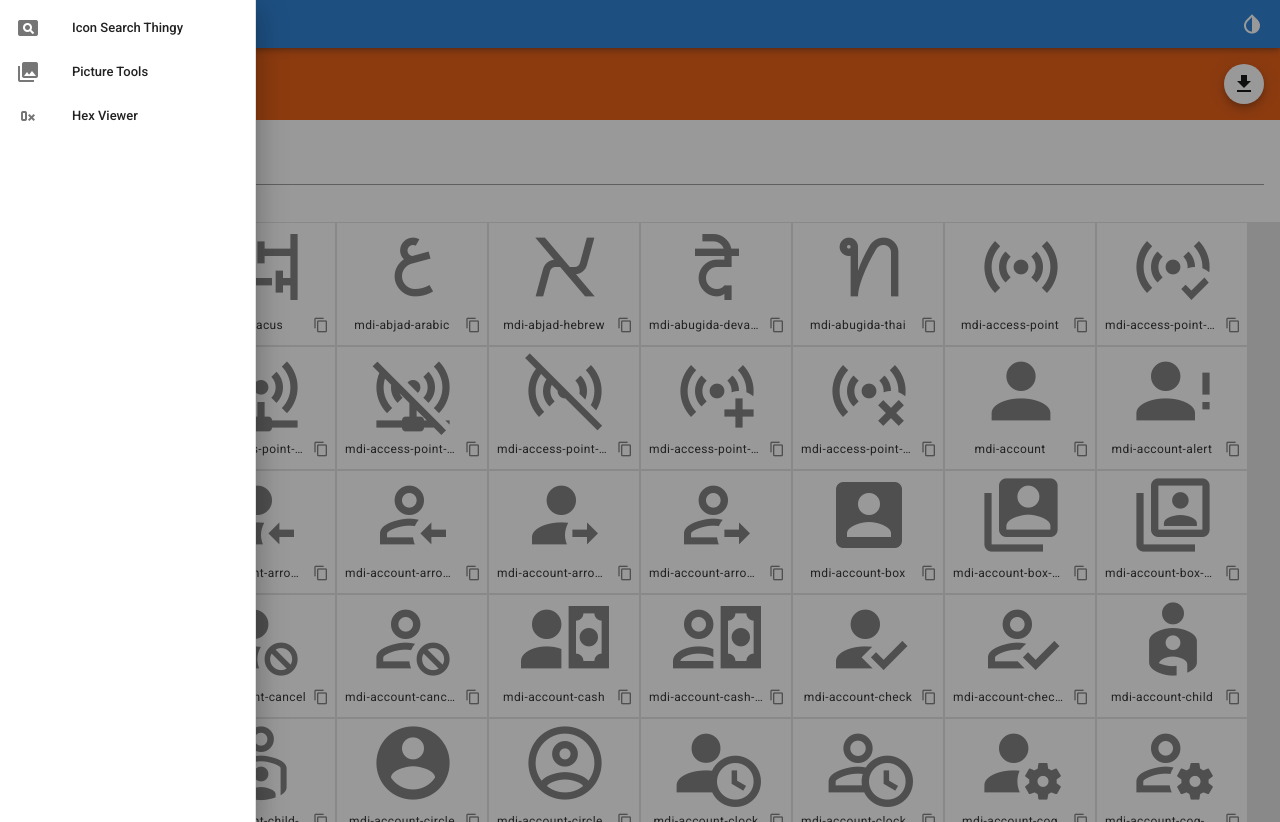
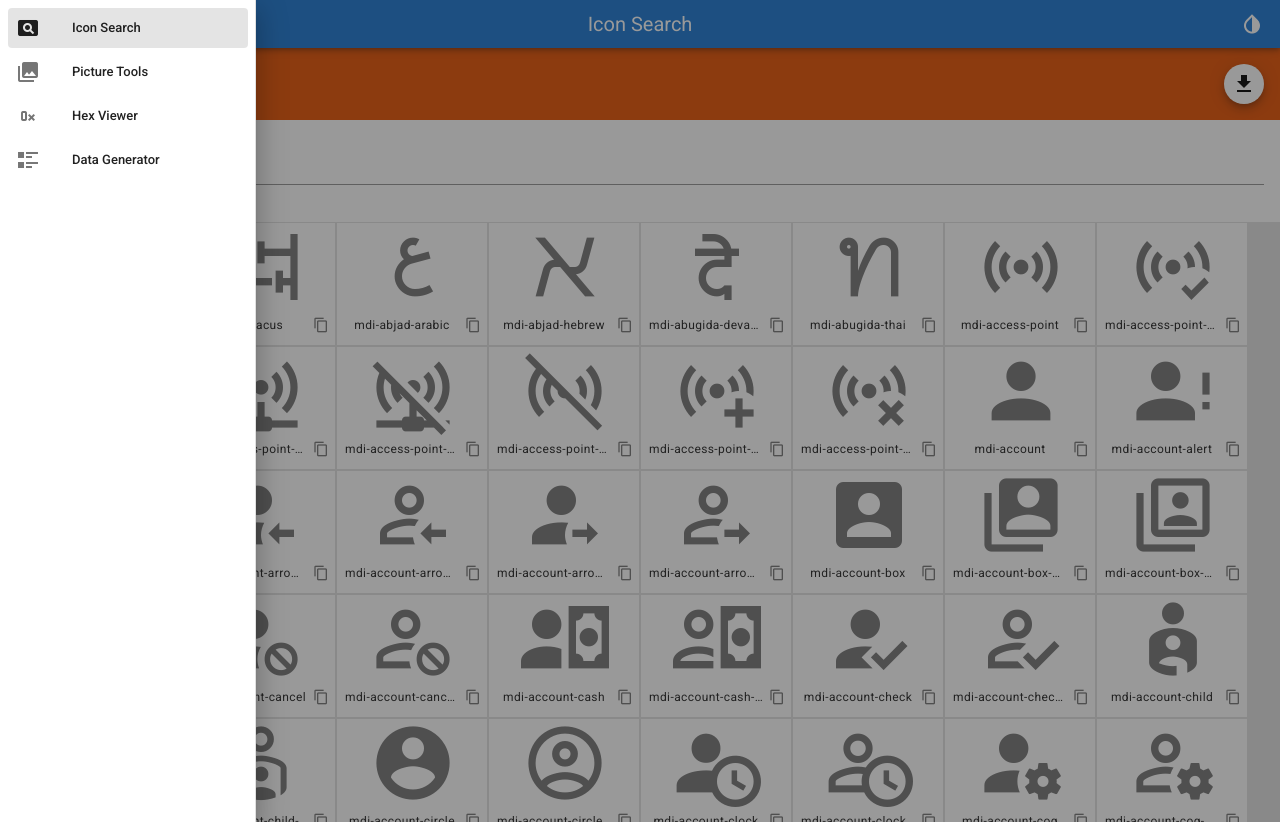
Before and after one commit to apmyhr/small-utils, a Vue app: page / in a window 1280 px wide. Both pictures are taken after a click on the button 28 px from the left and 24 px from the top of the page. Built offline with nearby package versions, Linux system fonts and the light colour scheme.

Commit message:
show selected page on app bar link for github site

```diff
--- a/src/App.vue
+++ b/src/App.vue
@@ -1,9 +1,20 @@
 <template>
   <v-app>
     <v-app-bar dense app color="primary" dark>
-      <v-app-bar-nav-icon @click="drawer = true"><v-icon>mdi-tools</v-icon></v-app-bar-nav-icon>
+      <v-app-bar-nav-icon @click="drawer = true"><v-icon>mdi-menu</v-icon></v-app-bar-nav-icon>
 
-      <v-app-bar-title>Small Utils</v-app-bar-title>
+      <v-app-bar-title style="position: absolute; left: 48px">
+        SmallUtils.com
+        <v-btn icon href="https://github.com/apmyhr/small-utils" target="blank">
+          <v-icon>mdi-github</v-icon>
+        </v-btn>
+      </v-app-bar-title>
+
+      <v-spacer></v-spacer>
+
+      <v-app-bar-title>
+        {{selectedPage.title}}
+        </v-app-bar-title>
 
       <v-spacer></v-spacer>
 
@@ -22,7 +33,7 @@
         dense
       >
         <v-list-item-group
-          v-model="selectedPage"
+          v-model="selectedPageNumber"
         >
           <v-list-item v-for="(page, index) in pages" v-bind:key="index">
             <v-list-item-icon>
@@ -35,7 +46,7 @@
     </v-navigation-drawer>
 
     <v-main class="mainSection">
-      <IconSearch></IconSearch>
+      <IconSearch v-if="selectedPage.title == 'Icon Search'"></IconSearch>
     </v-main>
   </v-app>
 </template>
@@ -58,12 +69,15 @@ export default {
 
   data: () => ({
     drawer: false,
-    selectedPage: null,
+    selectedPageNumber: 0,
   }),
 
   computed: {
     pages(){
       return pages.pages;
+    },
+    selectedPage(){
+      return this.pages[this.selectedPageNumber]
     },
     darkMode: {
       get: function () {
--- a/src/configs/pages.json
+++ b/src/configs/pages.json
@@ -2,7 +2,7 @@
     "$schema": "./pages-schema.json",
     "pages": [
     {
-        "title": "Icon Search Thingy",
+        "title": "Icon Search",
         "icon": "mdi-card-search",
         "description": "Search for icons across Material Design and Font Awesome."
     },
@@ -15,5 +15,10 @@
         "title": "Hex Viewer",
         "icon": "mdi-hexadecimal",
         "description": "A simple hex viewer and editor in case you dont want to download and install a Hex editor."
+    },
+    {
+        "title": "Data Generator",
+        "icon": "mdi-format-list-text",
+        "description": "Generate random data.  Quick tools for random numbers, words, sentences, and paragraphs.  Load a JSON schema for generating more complex object models such as Chats or Customers."
     }
 ]}
```
